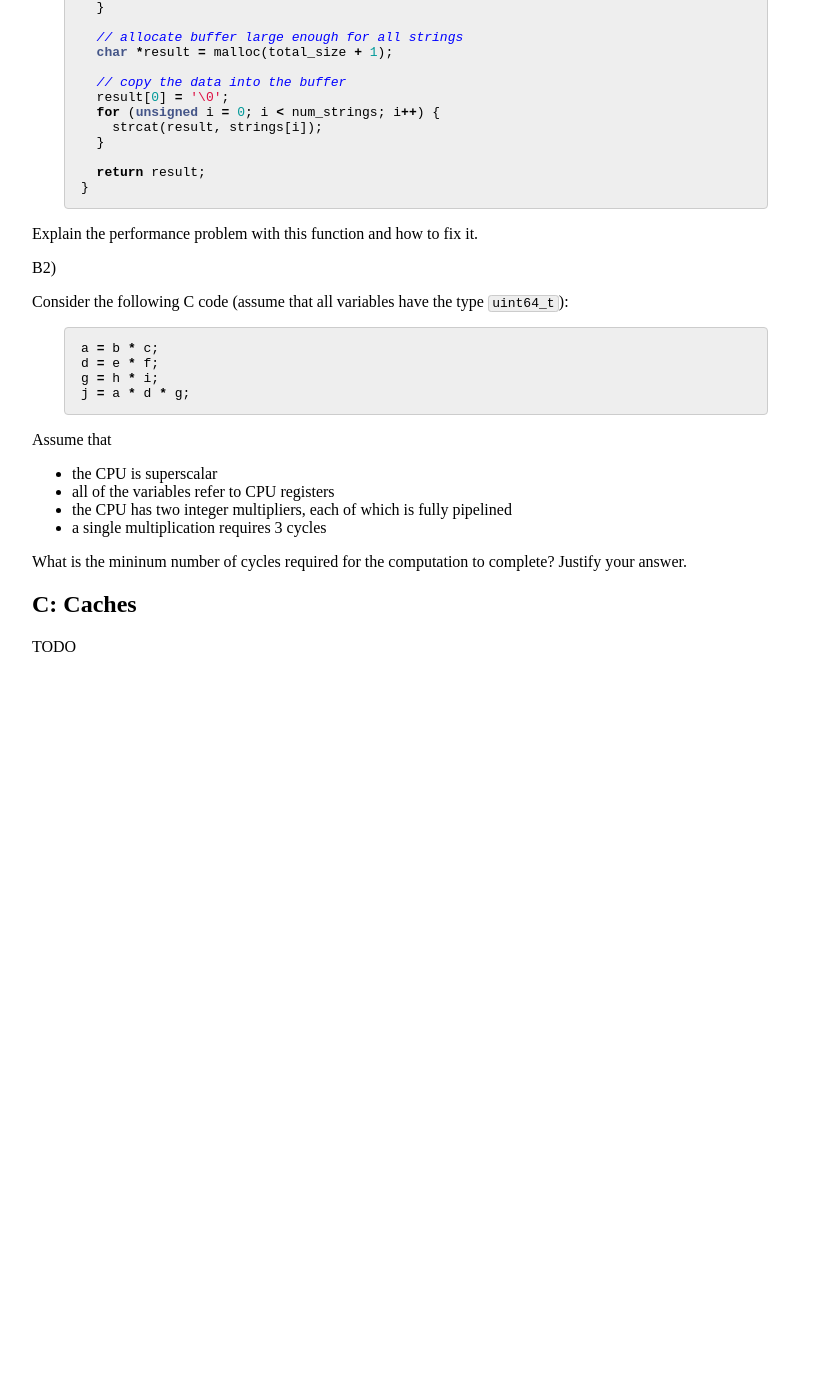
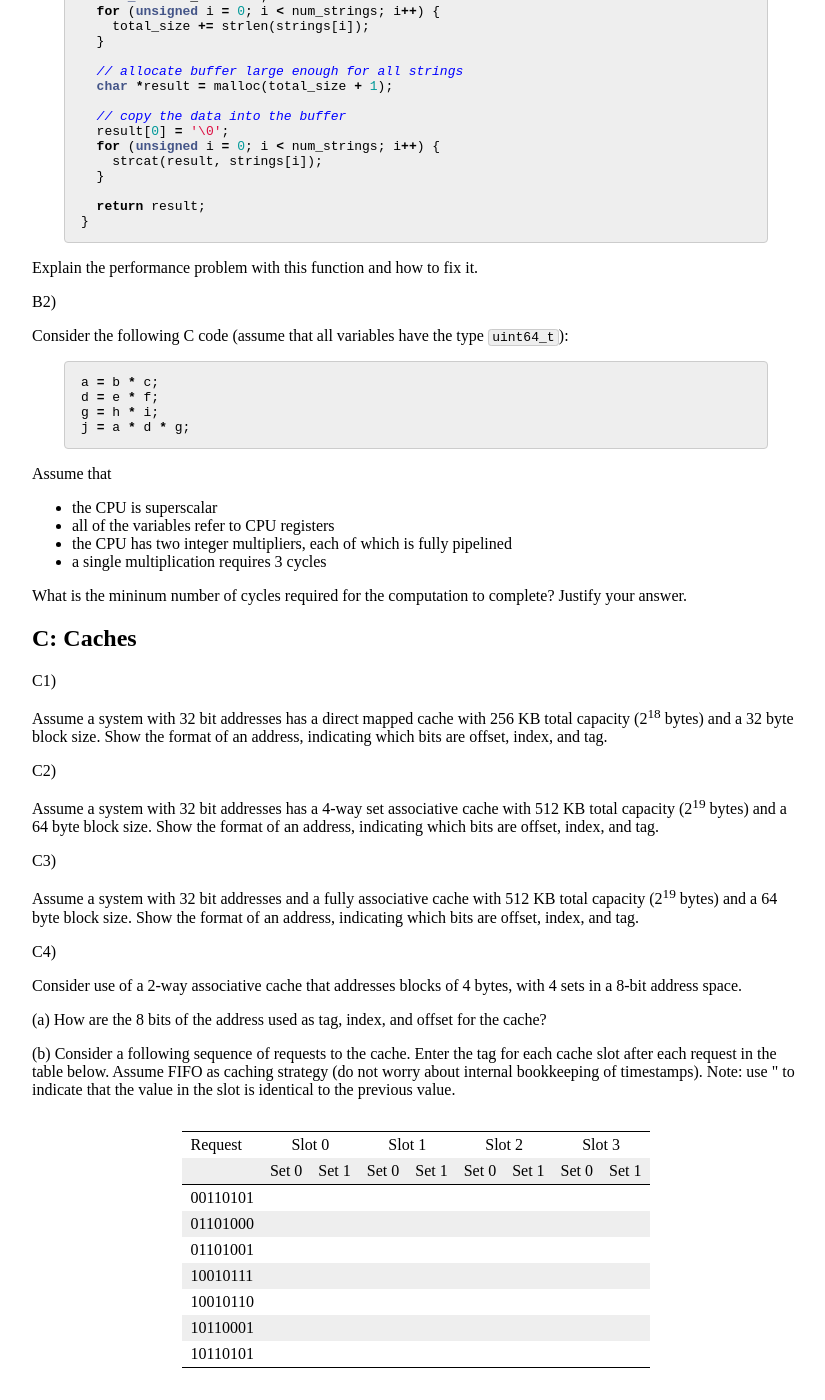
Before and after one commit to jhucsf/fall2020, a Jekyll site: the page built from resources/exam2review.md, in a window 1280 px wide and 1400 px high, scrolled down 732 px. Shown: the whole window, without its empty margins (224-1049 px from the left). Built offline with Jekyll 4.4.1, drawn with Linux system fonts in a browser that asks for light colours; before the commit the page ends 1420 px from its top, so only the background shows below that.

Commit message:
exam 2 review questions ready

```diff
--- a/resources/exam2review.md
+++ b/resources/exam2review.md
@@ -75,4 +77,62 @@ Justify your answer.
 
 ## C: Caches
 
-TODO
+C1)
+
+Assume a system with 32 bit addresses has a direct mapped cache with 256 KB
+total capacity (2<sup>18</sup> bytes) and a 32 byte block size.
+Show the format of an address, indicating which bits are offset, index, and tag.
+
+C2)
+
+Assume a system with 32 bit addresses has a 4-way set associative cache
+with 512 KB total capacity (2<sup>19</sup> bytes) and a 64 byte block size.
+Show the format of an address, indicating which bits are offset, index, and tag.
+
+C3)
+
+Assume a system with 32 bit addresses and a fully associative cache with 512 KB
+total capacity (2<sup>19</sup> bytes) and a 64 byte block size.
+Show the format of an address, indicating which bits are offset, index, and tag.
+
+C4)
+
+Consider use of a 2-way associative cache that addresses blocks of 4 bytes,
+with 4 sets in a 8-bit address space.
+
+(a) How are the 8 bits of the address used as tag, index, and offset for the cache?
+
+(b) Consider a following sequence of requests to the cache.
+Enter the tag for each cache slot after each request in the table below. Assume FIFO as
+caching strategy (do not worry about internal bookkeeping of timestamps). Note: use &#34;
+to indicate that the value in the slot is identical to the previous value.
+
+<table>
+  <tr>
+   <td>Request</td>
+   <td colspan="2" style="text-align: center;">Slot 0</td>
+   <td colspan="2" style="text-align: center;">Slot 1</td>
+   <td colspan="2" style="text-align: center;">Slot 2</td>
+   <td colspan="2" style="text-align: center;">Slot 3</td>
+  </tr>
+
+  <tr style="border-bottom: 1px solid;">
+   <td></td>
+   <td>Set 0</td>
+   <td>Set 1</td>
+   <td>Set 0</td>
+   <td>Set 1</td>
+   <td>Set 0</td>
+   <td>Set 1</td>
+   <td>Set 0</td>
+   <td>Set 1</td>
+  </tr>
+
+  <tr><td>00110101</td><td></td><td></td><td></td><td></td><td></td><td></td><td></td><td></td></tr>
+  <tr><td>01101000</td><td></td><td></td><td></td><td></td><td></td><td></td><td></td><td></td></tr>
+  <tr><td>01101001</td><td></td><td></td><td></td><td></td><td></td><td></td><td></td><td></td></tr>
+  <tr><td>10010111</td><td></td><td></td><td></td><td></td><td></td><td></td><td></td><td></td></tr>
+  <tr><td>10010110</td><td></td><td></td><td></td><td></td><td></td><td></td><td></td><td></td></tr>
+  <tr><td>10110001</td><td></td><td></td><td></td><td></td><td></td><td></td><td></td><td></td></tr>
+  <tr><td>10110101</td><td></td><td></td><td></td><td></td><td></td><td></td><td></td><td></td></tr>
+</table>
```
Also changed, not shown: other parts of resources/exam2review.md (+2 -0 lines), index.md (+1 -0 lines), resources.md (+1 -0 lines).
